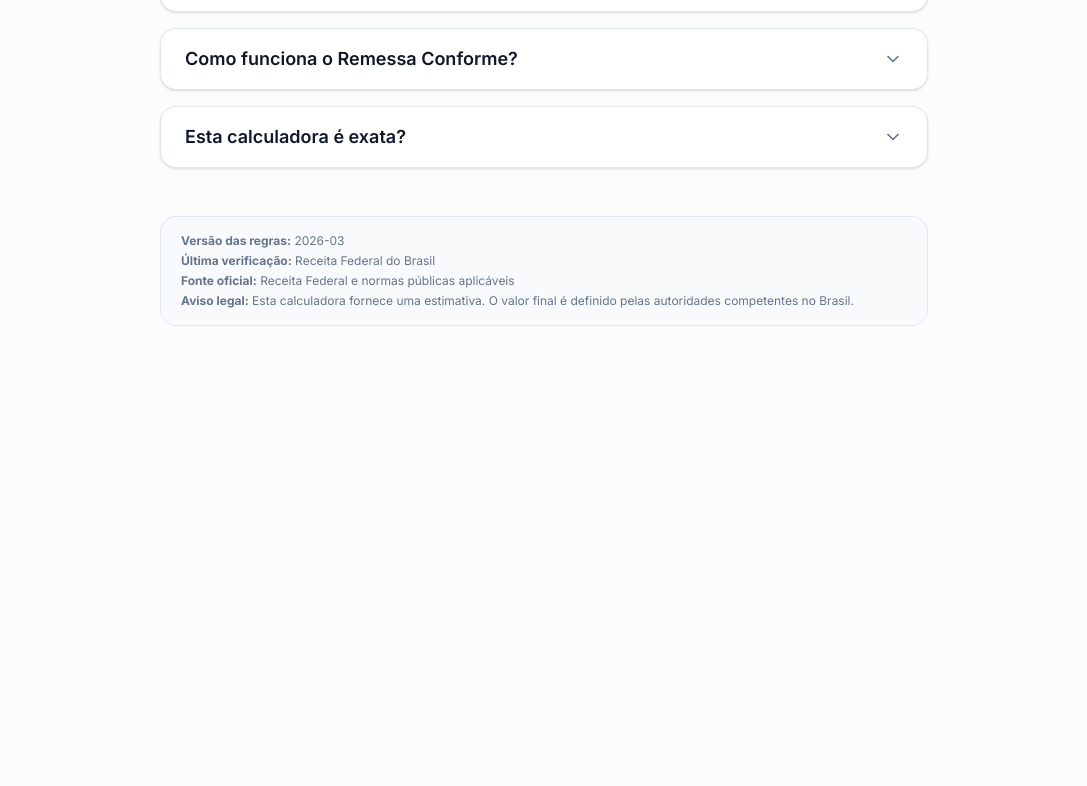
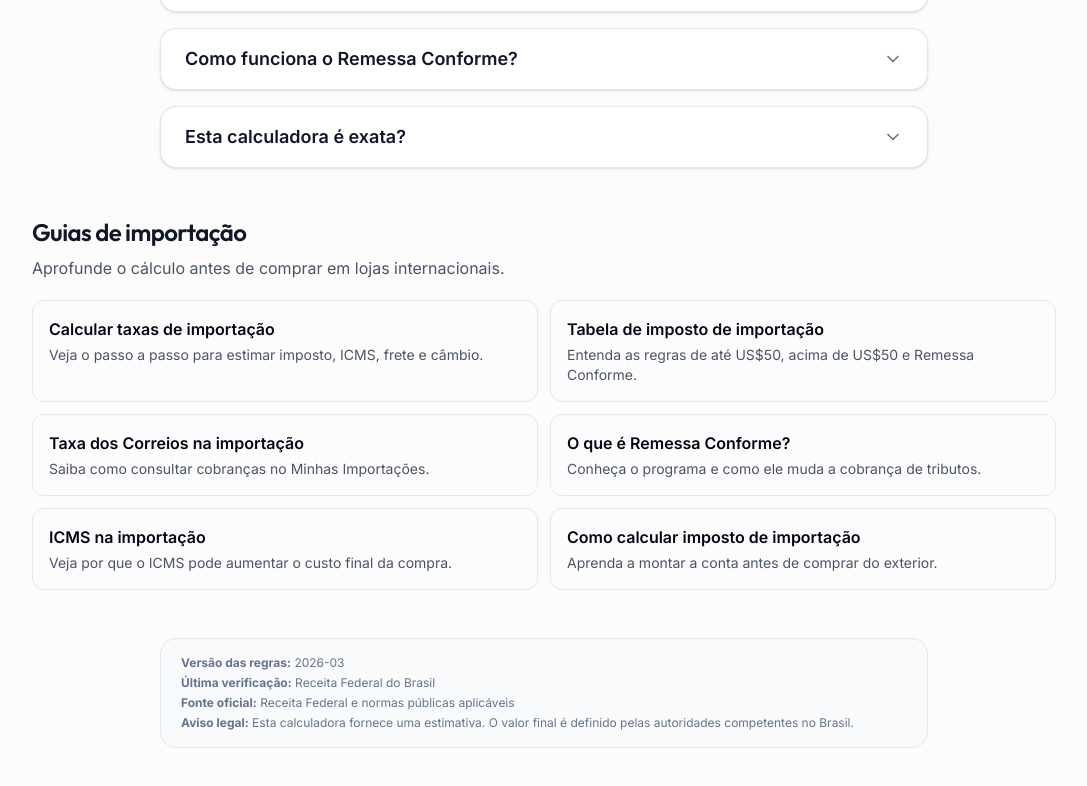
Before and after one commit to ghostBoss0905/brazil-tax-calculator, a React (Vite) app: page / in a window 1280 px wide. Shown: the part 1228-2014 px from the top of the page, without its empty margins (96-1183 px from the left). Before the commit the page ends 1682 px from the top, so only its background shows below. Built offline with nearby package versions, Linux system fonts and the light colour scheme.

Commit message:
Strengthen internal SEO links

```diff
--- /dev/null
+++ b/src/components/RelatedGuides.tsx
@@ -0,0 +1,89 @@
+const guides = [
+  {
+    href: "/calcular-taxas-importacao",
+    title: "Calcular taxas de importação",
+    description: "Veja o passo a passo para estimar imposto, ICMS, frete e câmbio.",
+  },
+  {
+    href: "/tabela-imposto-importacao-brasil",
+    title: "Tabela de imposto de importação",
+    description: "Entenda as regras de até US$50, acima de US$50 e Remessa Conforme.",
+  },
+  {
+    href: "/taxa-correios-importacao",
+    title: "Taxa dos Correios na importação",
+    description: "Saiba como consultar cobranças no Minhas Importações.",
+  },
+  {
+    href: "/o-que-e-remessa-conforme",
+    title: "O que é Remessa Conforme?",
+    description: "Conheça o programa e como ele muda a cobrança de tributos.",
+  },
+  {
+    href: "/icms-importacao-brasil",
+    title: "ICMS na importação",
+    description: "Veja por que o ICMS pode aumentar o custo final da compra.",
+  },
+  {
+    href: "/como-calcular-imposto-importacao-brasil",
+    title: "Como calcular imposto de importação",
+    description: "Aprenda a montar a conta antes de comprar do exterior.",
+  },
+  {
+    href: "/imposto-aliexpress-brasil",
+    title: "Imposto do AliExpress",
+    description: "Calcule o custo final de compras internacionais no AliExpress.",
+  },
+  {
+    href: "/imposto-shein-brasil",
+    title: "Imposto da Shein",
+    description: "Entenda taxas, ICMS e Remessa Conforme em pedidos da Shein.",
+  },
+  {
+    href: "/imposto-shopee-brasil",
+    title: "Imposto da Shopee",
+    description: "Compare produtos nacionais e internacionais antes de comprar.",
+  },
+];
+
+type RelatedGuidesProps = {
+  currentPath?: string;
+  title?: string;
+  intro?: string;
+  limit?: number;
+};
+
+export default function RelatedGuides({
+  currentPath,
+  title = "Guias relacionados",
+  intro = "Continue entendendo os principais custos de compras internacionais no Brasil.",
+  limit,
+}: RelatedGuidesProps) {
+  const visibleGuides = guides
+    .filter((guide) => guide.href !== currentPath)
+    .slice(0, limit ?? guides.length);
+
+  return (
+    <section className="mt-12">
+      <div className="mb-5">
+        <h2 className="text-2xl font-semibold mb-2">{title}</h2>
+        <p className="text-gray-600">{intro}</p>
+      </div>
+
+      <div className="grid gap-3 sm:grid-cols-2">
+        {visibleGuides.map((guide) => (
+          <a
+            key={guide.href}
+            href={guide.href}
+            className="block rounded-lg border border-gray-200 p-4 hover:border-gray-400 transition-colors"
+          >
+            <span className="font-semibold text-gray-950">{guide.title}</span>
+            <span className="block text-sm text-gray-600 mt-1">
+              {guide.description}
+            </span>
+          </a>
+        ))}
+      </div>
+    </section>
+  );
+}
--- a/src/pages/CalcularTaxasImportacao.tsx
+++ b/src/pages/CalcularTaxasImportacao.tsx
@@ -1,4 +1,5 @@
 import SeoHead from "@/components/SeoHead";
+import RelatedGuides from "@/components/RelatedGuides";
 
 export default function CalcularTaxasImportacao() {
   return (
@@ -246,6 +247,7 @@
           Atualizado em Maio de 2026. Fonte: Receita Federal, Portal Compras
           Internacionais e orientações públicas sobre remessas internacionais.
         </p>
+        <RelatedGuides currentPath="/calcular-taxas-importacao" />
       </main>
     </>
   );
--- a/src/pages/ComoCalcularImposto.tsx
+++ b/src/pages/ComoCalcularImposto.tsx
@@ -1,4 +1,5 @@
 import SeoHead from "@/components/SeoHead";
+import RelatedGuides from "@/components/RelatedGuides";
 
 export default function ComoCalcularImposto() {
   return (
@@ -183,6 +184,7 @@
           Atualizado em Maio de 2026. Fonte: Receita Federal, Portal Compras
           Internacionais e orientações sobre remessas internacionais.
         </p>
+        <RelatedGuides currentPath="/como-calcular-imposto-importacao-brasil" />
       </div>
     </>
   );
--- a/src/pages/Home.tsx
+++ b/src/pages/Home.tsx
@@ -35,6 +35,7 @@
 } from "@/components/ui/tooltip";
 import { formatBRL } from "@/lib/utils";
 import { BRAZILIAN_STATES, FAQS } from "@/lib/constants";
+import RelatedGuides from "@/components/RelatedGuides";
 
 const calculatorSchema = z.object({
   productValue: z.coerce
@@ -661,6 +662,15 @@
           </div>
         </section>
 
+        <section className="max-w-5xl mx-auto mb-12">
+          <RelatedGuides
+            currentPath="/"
+            title="Guias de importação"
+            intro="Aprofunde o cálculo antes de comprar em lojas internacionais."
+            limit={6}
+          />
+        </section>
+
         <div className="max-w-3xl mx-auto mb-12 px-5 py-4 rounded-xl border border-border bg-muted/40 text-xs text-muted-foreground space-y-1">
           <p><strong>Versão das regras:</strong> 2026-03</p>
           <p><strong>Última verificação:</strong> Receita Federal do Brasil</p>
--- a/src/pages/ICMSImportacao.tsx
+++ b/src/pages/ICMSImportacao.tsx
@@ -1,4 +1,5 @@
 import SeoHead from "@/components/SeoHead";
+import RelatedGuides from "@/components/RelatedGuides";
 
 export default function ICMSImportacao() {
   return (
@@ -228,6 +229,8 @@
         internacionais.
       </p>
 
+      <RelatedGuides currentPath="/icms-importacao-brasil" />
+
       </main>
     </>
   );
--- a/src/pages/ImpostoAliExpress.tsx
+++ b/src/pages/ImpostoAliExpress.tsx
@@ -1,4 +1,5 @@
 import SeoHead from "@/components/SeoHead";
+import RelatedGuides from "@/components/RelatedGuides";
 
 export default function ImpostoAliExpress() {
   return (
@@ -201,6 +202,8 @@
         Internacionais e orientações sobre o Programa Remessa Conforme.
       </p>
 
+      <RelatedGuides currentPath="/imposto-aliexpress-brasil" />
+
       </main>
     </>
   );
--- a/src/pages/ImpostoShein.tsx
+++ b/src/pages/ImpostoShein.tsx
@@ -1,4 +1,5 @@
 import SeoHead from "@/components/SeoHead";
+import RelatedGuides from "@/components/RelatedGuides";
 
 export default function ImpostoShein() {
   return (
@@ -209,6 +210,8 @@
         Internacionais e orientações sobre o Programa Remessa Conforme.
       </p>
 
+      <RelatedGuides currentPath="/imposto-shein-brasil" />
+
       </main>
     </>
   );
--- a/src/pages/ImpostoShopee.tsx
+++ b/src/pages/ImpostoShopee.tsx
@@ -1,4 +1,5 @@
 import SeoHead from "@/components/SeoHead";
+import RelatedGuides from "@/components/RelatedGuides";
 
 export default function ImpostoShopee() {
   return (
@@ -192,6 +193,7 @@
           Atualizado em Maio de 2026. Fonte: orientações públicas da Receita
           Federal sobre compras internacionais e Programa Remessa Conforme.
         </p>
+        <RelatedGuides currentPath="/imposto-shopee-brasil" />
       </main>
     </>
   );
--- a/src/pages/RemessaConforme.tsx
+++ b/src/pages/RemessaConforme.tsx
@@ -1,4 +1,5 @@
 import SeoHead from "@/components/SeoHead";
+import RelatedGuides from "@/components/RelatedGuides";
 
 export default function RemessaConforme() {
   return (
@@ -233,6 +234,8 @@
         Internacionais e orientações sobre o Programa Remessa Conforme.
       </p>
 
+      <RelatedGuides currentPath="/o-que-e-remessa-conforme" />
+
       </main>
     </>
   );
--- a/src/pages/TabelaImpostoImportacao.tsx
+++ b/src/pages/TabelaImpostoImportacao.tsx
@@ -1,4 +1,5 @@
 import SeoHead from "@/components/SeoHead";
+import RelatedGuides from "@/components/RelatedGuides";
 
 export default function TabelaImpostoImportacao() {
   return (
@@ -271,6 +272,7 @@
           Internacionais, página "Quanto vou pagar de impostos?" e orientações
           sobre o Programa Remessa Conforme.
         </p>
+        <RelatedGuides currentPath="/tabela-imposto-importacao-brasil" />
       </main>
     </>
   );
--- a/src/pages/TaxaCorreiosImportacao.tsx
+++ b/src/pages/TaxaCorreiosImportacao.tsx
@@ -1,4 +1,5 @@
 import SeoHead from "@/components/SeoHead";
+import RelatedGuides from "@/components/RelatedGuides";
 
 export default function TaxaCorreiosImportacao() {
   return (
@@ -223,6 +224,7 @@
           Importações, Receita Federal e orientações públicas sobre encomendas
           internacionais.
         </p>
+        <RelatedGuides currentPath="/taxa-correios-importacao" />
       </main>
     </>
   );
```
